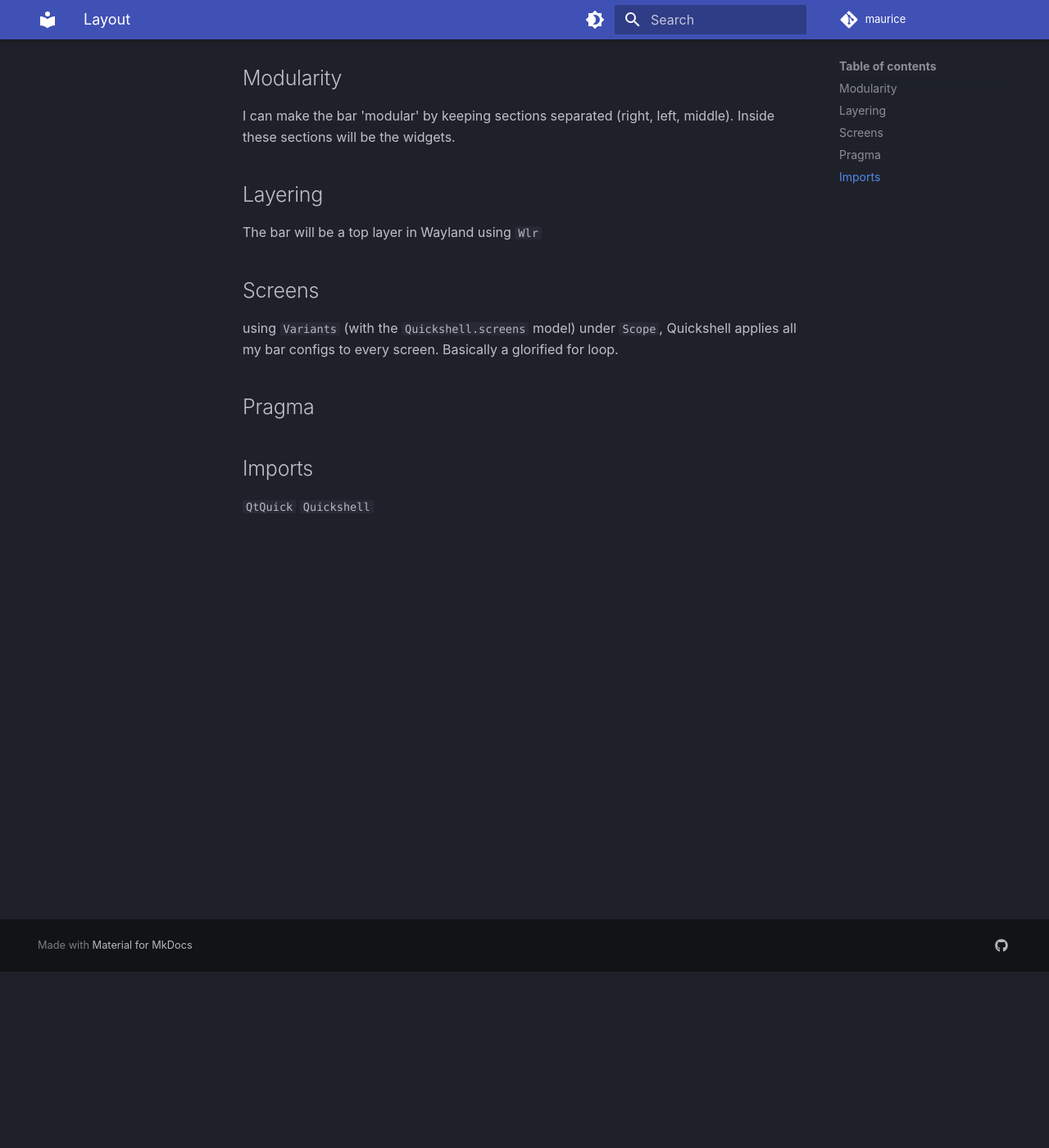
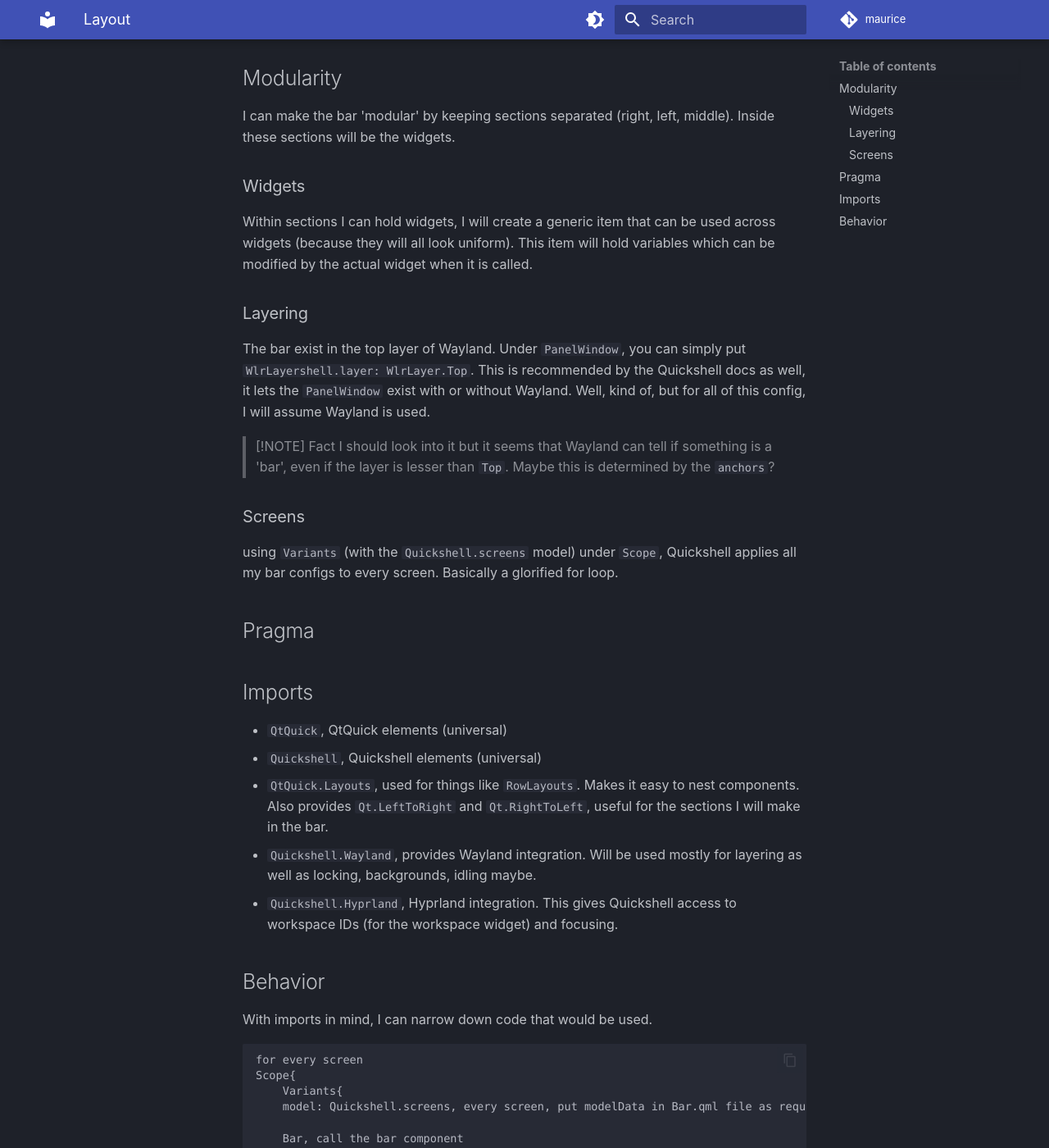
Before and after one commit to MrFriedOk/maurice, an MkDocs documentation site: the page built from docs/design/bar/layout.md, in a window 1280 px wide and 1400 px high, scrolled down 215 px. Shown: the whole window at 82% size. Built offline with MkDocs 1.6.1 and Material for MkDocs 9.7.7, drawn with Linux system fonts in a browser that asks for light colours; comment, search, counter and statistics services are not loaded; some of the changed text lies outside the part shown.

Commit message:
widget component start, docs

````diff
--- a/docs/design/bar/layout.md
+++ b/docs/design/bar/layout.md
@@ -4,14 +4,95 @@ How do I want to break down the layout of the bar?
 ## Modularity
 I can make the bar 'modular' by keeping sections separated (right, left, middle). Inside these sections will be the widgets.
 
-## Layering
-The bar will be a top layer in Wayland using `Wlr`
+### Widgets
+Within sections I can hold widgets, I will create a generic item that can be used across widgets (because they will all look uniform). This item will hold variables which can be modified by the actual widget when it is called.
 
-## Screens
+### Layering
+The bar exist in the top layer of Wayland. Under `PanelWindow`, you can simply put `WlrLayershell.layer: WlrLayer.Top`. This is recommended by the Quickshell docs as well, it lets the `PanelWindow` exist with or without Wayland. Well, kind of, but for all of this config, I will assume Wayland is used.
+> [!NOTE] Fact
+> I should look into it but it seems that Wayland can tell if something is a 'bar', even if the layer is lesser than `Top`.  Maybe this is determined by the `anchors`?
+
+### Screens
 using `Variants` (with the `Quickshell.screens` model) under `Scope`, Quickshell applies all my bar configs to every screen. Basically a glorified for loop.
 
 ## Pragma
 
 ## Imports
-`QtQuick`
-`Quickshell`
+- `QtQuick`, QtQuick elements (universal)
+- `Quickshell`, Quickshell elements (universal)
+- `QtQuick.Layouts`,  used for things like `RowLayouts`. Makes it easy to nest components. Also provides `Qt.LeftToRight` and `Qt.RightToLeft`, useful for the sections I will make in the bar.
+- `Quickshell.Wayland`, provides Wayland integration. Will be used mostly for layering as well as locking, backgrounds, idling maybe.
+- `Quickshell.Hyprland`, Hyprland integration. This gives Quickshell access to workspace IDs (for the workspace widget) and focusing.
+
+## Behavior
+With imports in mind, I can narrow down code that would be used.
+```Top.qml
+for every screen
+Scope{
+	Variants{
+	model: Quickshell.screens, every screen, put modelData in Bar.qml file as requird property
+
+	Bar, call the bar component
+
+
+	}
+}
+```
+```Bar.qml
+create the bar,
+PanelWindow{
+	required property var modelData, for iteration across screens
+
+	anchors
+
+	implicitHeight
+
+	WlrLayershell.layer: WlrLayer.Top (not needed but here for clarification)
+
+	RowLayout{
+		call each section
+
+		Left
+
+		Right
+
+		Middle
+	}
+}
+```
+```Left.qml
+to hold widgets
+RowLayout{
+	anchor.left: parent.left, anchor to the left
+	layoutDirection: Qt.RightToLeft
+
+	Widgets
+}
+```
+```Widget.qml, the generic widget component that all widgets will use
+import like eveeryting in Quickshell basically
+
+Rectangle{
+	id item
+
+	create variables to be used by widgets
+	property string icon: "", icons, if used
+	property string content: "", data
+
+	signal clicked()
+
+	RowLayout{
+
+		display icon
+		display text
+
+		MouseArea{
+
+			use clicked() function, send to item
+		}
+	}
+
+
+}
+
+```
````
Also changed, not shown: 10 other files.
